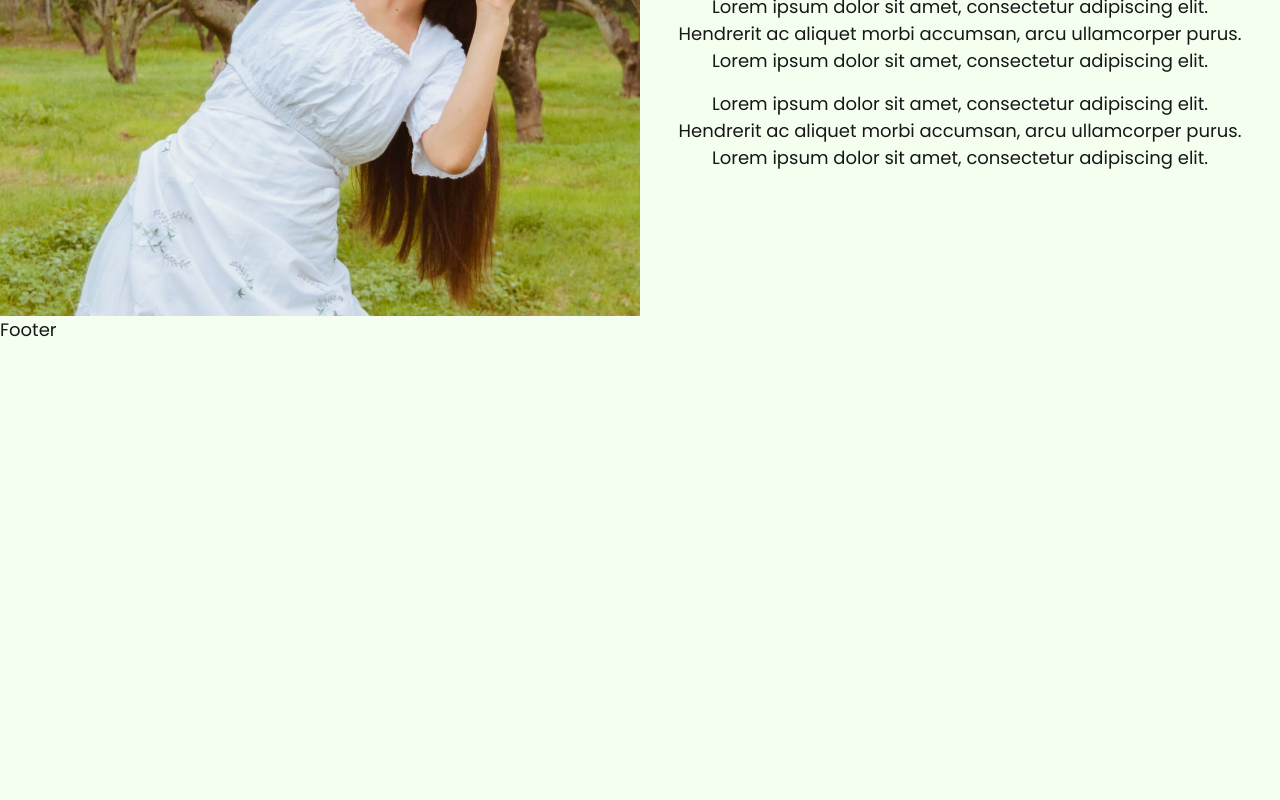
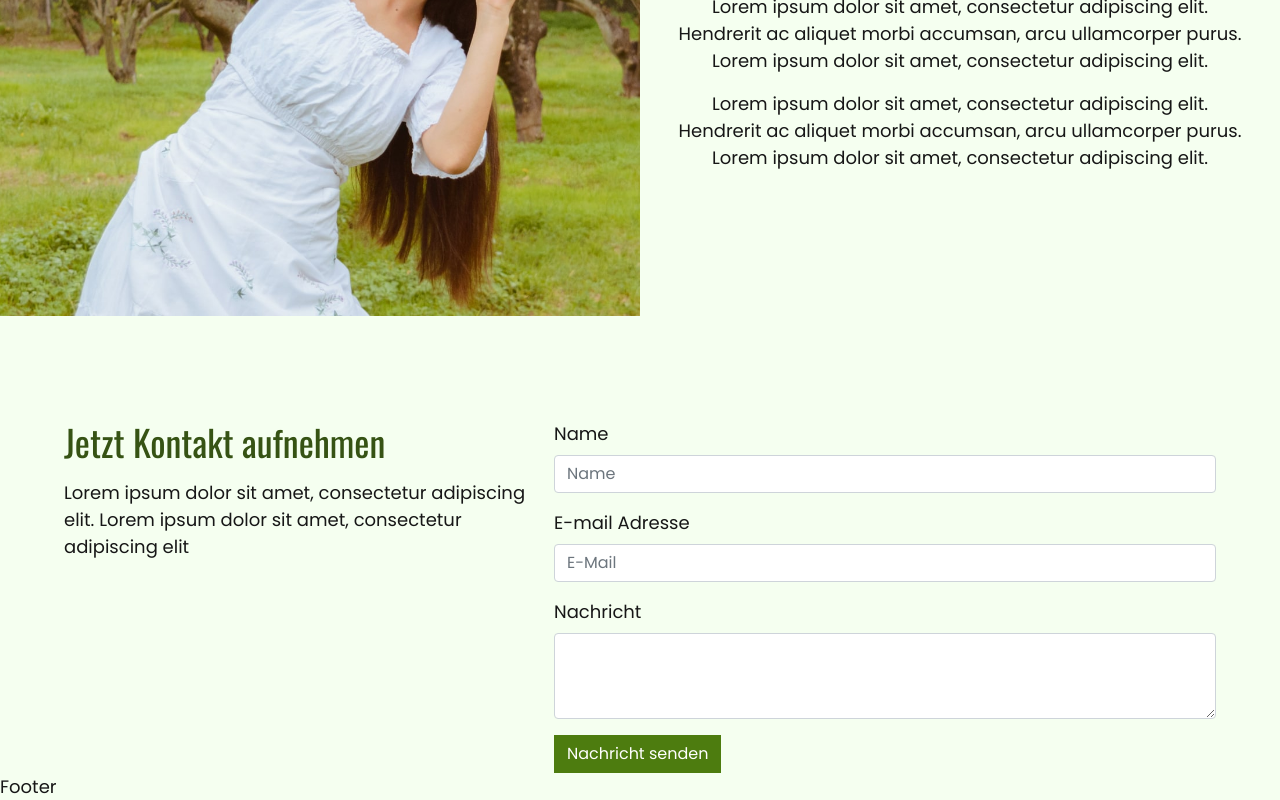
Before and after one commit to MinhKhangTran/nextjs_coach_jane_doe, a Next.js app: page / in a window 1280 px wide. Shown: the part 3811-4611 px from the top of the page. Before the commit the page ends 4154 px from the top, so only its background shows below. Built offline with nearby package versions, Linux system fonts and the light colour scheme.

Commit message:
✅ kontakt

```diff
--- a/components/contact.tsx
+++ b/components/contact.tsx
@@ -1,5 +1,65 @@
+import { Button, Col, Form, Row } from "react-bootstrap";
+import { useState } from "react";
+
 const Contact = () => {
-  return <div>Contact</div>;
+  const [validated, setValidated] = useState(false);
+
+  const handleSubmit = (event) => {
+    const form = event.currentTarget;
+    if (form.checkValidity() === false) {
+      event.preventDefault();
+      event.stopPropagation();
+    }
+
+    setValidated(true);
+  };
+  return (
+    <section id="kontakt" className="wrapper" aria-label="kontakt abschnitt">
+      <Row>
+        <Col lg={5} md={4}>
+          <h2 className="heading-2 text-warning">Jetzt Kontakt aufnehmen</h2>
+          <p className="pt-md-3 pt-2">
+            Lorem ipsum dolor sit amet, consectetur adipiscing elit. Lorem ipsum
+            dolor sit amet, consectetur adipiscing elit
+          </p>
+        </Col>
+        <Col lg={7} md={8}>
+          <Form
+            className="form__wrapper"
+            noValidate
+            validated={validated}
+            onSubmit={handleSubmit}
+          >
+            <Form.Group controlId="exampleInputName" className="mb-3">
+              <Form.Label>Name</Form.Label>
+              <Form.Control required type="text" placeholder="Name" />
+              <Form.Control.Feedback type="invalid">
+                Bitte einen Namen eingeben
+              </Form.Control.Feedback>
+            </Form.Group>
+            <Form.Group controlId="exampleInputEmail" className="mb-3">
+              <Form.Label className="form-label">E-mail Adresse</Form.Label>
+              <Form.Control required type="email" placeholder="E-Mail" />
+              <Form.Control.Feedback type="invalid">
+                Bitte eine E-Mail Adresse eingeben
+              </Form.Control.Feedback>
+            </Form.Group>
+            <Form.Group controlId="exampleInputNachricht" className="mb-3">
+              <Form.Label className="form-label">Nachricht</Form.Label>
+              <Form.Control required as="textarea" rows={3} />
+              <Form.Control.Feedback type="invalid">
+                Bitte eine Nachricht eingeben
+              </Form.Control.Feedback>
+            </Form.Group>
+
+            <Button variant="primary" type="submit">
+              Nachricht senden
+            </Button>
+          </Form>
+        </Col>
+      </Row>
+    </section>
+  );
 };
 
 export default Contact;
--- a/pages/index.tsx
+++ b/pages/index.tsx
@@ -1,5 +1,6 @@
 import type { NextPage } from "next";
 import About from "../components/about";
+import Contact from "../components/contact";
 import Hero from "../components/hero";
 import Leistungen from "../components/leistungen";
 import Qualifikationen from "../components/qualifikationen";
@@ -15,6 +16,7 @@ const Home: NextPage = () => {
       <Testimonials />
       <Qualifikationen />
       <About />
+      <Contact />
     </>
   );
 };
--- a/styles/components/_contact.scss
+++ b/styles/components/_contact.scss
@@ -1 +1,14 @@
 @use "sass:math";
+
+#kontakt {
+  margin-top: math.div(64rem, 16);
+  @include md {
+    margin-top: math.div(104rem, 16);
+  }
+  .col-lg-7 {
+    margin-top: 2rem;
+    @include md {
+      margin-top: 0;
+    }
+  }
+}
```
